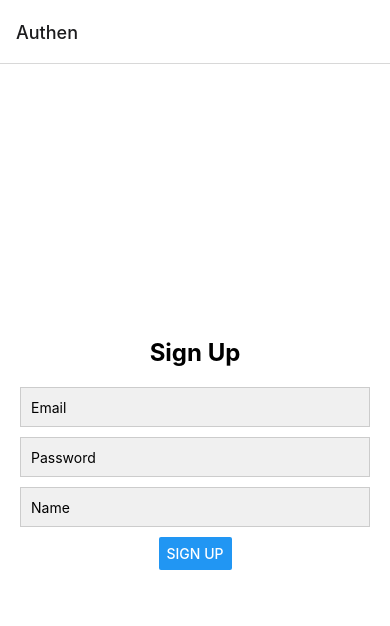
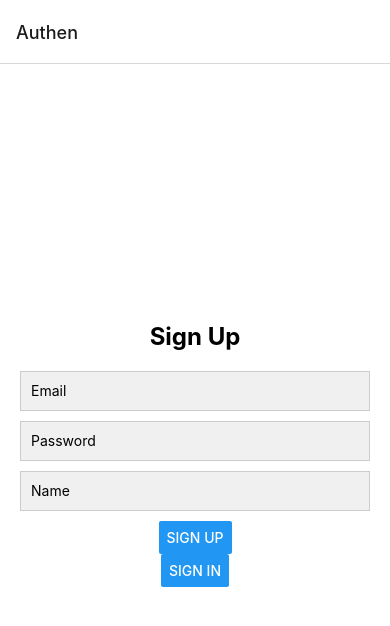
Before and after one commit to Chayanut-oak/mobileApp, a React Native app in the folder not/: screen /Register in a window 390 px wide. Shown: the top 626 px of the page. Built offline with nearby package versions, Linux system fonts and the light colour scheme; no server answers.

Commit message:
create folder

```diff
--- a/not/App.js
+++ b/not/App.js
@@ -1,27 +1,10 @@
 import React ,{ useState , useEffect}from 'react';
 import { StyleSheet, Text, View } from 'react-native';
-import {NavigationContainer} from '@react-navigation/native';
-import { createNativeStackNavigator } from '@react-navigation/native-stack';
-import { onAuthStateChanged } from 'firebase/auth';
-import { FIREBASE_AUTH } from './Firebaseconfig';
-import Home from './src/screen/Home';
-import Authentication from './src/screen/Authentication';
+import MainNavigate from './navigation/MainNavigate';
 export default function App() {
- const Stack = createNativeStackNavigator();
- const [user, setUserToken] = useState(null)
 
-  useEffect(()=>{
-    onAuthStateChanged(FIREBASE_AUTH, (user) => {
-      setUserToken(user ? user.stsTokenManager : null)
-    })
-  }, [])
   return (
-    <NavigationContainer>
-        <Stack.Navigator>
-         {!user ? <Stack.Screen name="Authen" component={Authentication}/>
-         :<Stack.Screen name="Home" component={Home} />}
-        </Stack.Navigator>
-    </NavigationContainer>
+    <MainNavigate></MainNavigate>
   );
 }
 
--- /dev/null
+++ b/not/navigation/MainNavigate.js
@@ -0,0 +1,31 @@
+import { StyleSheet, Text, View } from 'react-native'
+import { NavigationContainer } from '@react-navigation/native';
+import Home from '../src/screen/Home';
+import Authentication from '../src/screen/Authentication';
+import { FIREBASE_AUTH } from '../Firebaseconfig';
+import { onAuthStateChanged } from 'firebase/auth';
+import { createNativeStackNavigator } from '@react-navigation/native-stack';
+import React, { useState, useEffect } from 'react';
+
+const MainNavigate = () => {
+    const Mainnavigate = createNativeStackNavigator();
+    const [user, setUserToken] = useState(null)
+
+    useEffect(() => {
+        onAuthStateChanged(FIREBASE_AUTH, (user) => {
+            setUserToken(user ? user.stsTokenManager : null)
+        })
+    }, [])
+    return (
+        <NavigationContainer>
+            <Mainnavigate.Navigator>
+                {!user ? <Mainnavigate.Screen name="Authen" component={Authentication} />
+                    : <Mainnavigate.Screen name="Home" component={Home} />}
+            </Mainnavigate.Navigator>
+        </NavigationContainer>
+    )
+}
+
+export default MainNavigate
+
+const styles = StyleSheet.create({})
--- a/not/src/components/Register.js
+++ b/not/src/components/Register.js
@@ -45,6 +45,7 @@ return (
         onChangeText={(text) => setDisplayName(text)}
       />
       <Button title="Sign Up" onPress={handleSignUp} />
+      <Button title="Sign in" onPress={() => navigation.navigate("Login")}/>
     </View>
   );
 };
```
